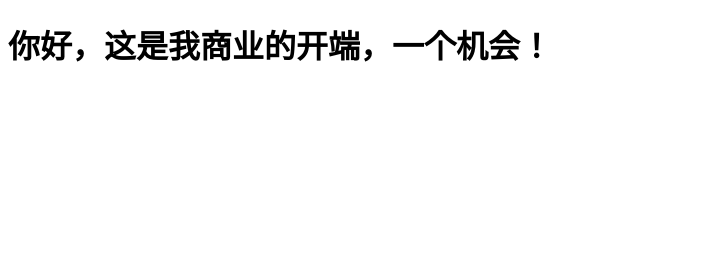
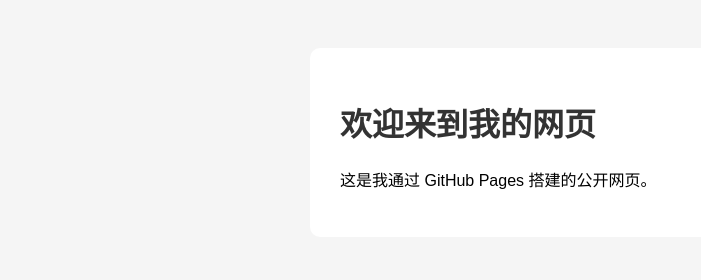
Before and after one commit to 3162068127-alt/my-website, a plain HTML site: page index.html in a window 1280 px wide. Shown: the whole page, without its empty margins (0-701 px from the left). Drawn offline with Linux system fonts and the light colour scheme.

Commit message:
Update index.html

```diff
--- a/index.html
+++ b/index.html
@@ -1,10 +1,18 @@
 <!DOCTYPE html>
 <html>
-  <head>
+<head>
     <meta charset="UTF-8">
-    <title>我的网页</title>
-  </head>
-  <body>
-    <h1>你好，这是我商业的开端，一个机会！</h1>
-  </body>
+    <title>狼的网页</title>
+    <style>
+        body { font-family: Arial; background: #f5f5f5; padding: 40px; }
+        .box { max-width: 600px; margin: auto; background: white; padding: 30px; border-radius: 10px; }
+        h1 { color: #333; }
+    </style>
+</head>
+<body>
+    <div class="box">
+        <h1>欢迎来到我的网页</h1>
+        <p>这是我通过 GitHub Pages 搭建的公开网页。</p>
+    </div>
+</body>
 </html>
```
